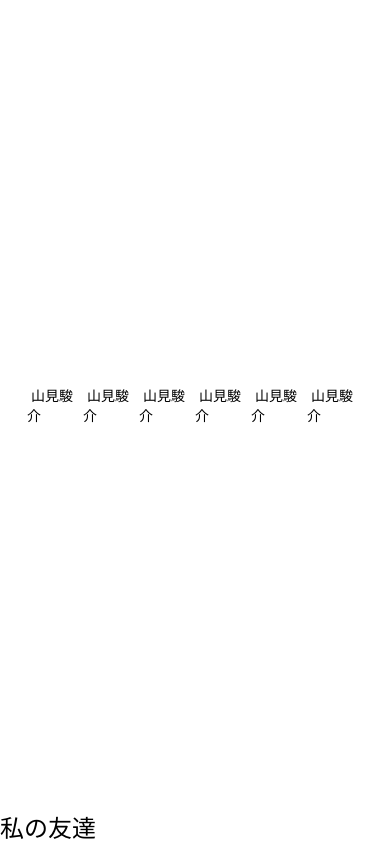
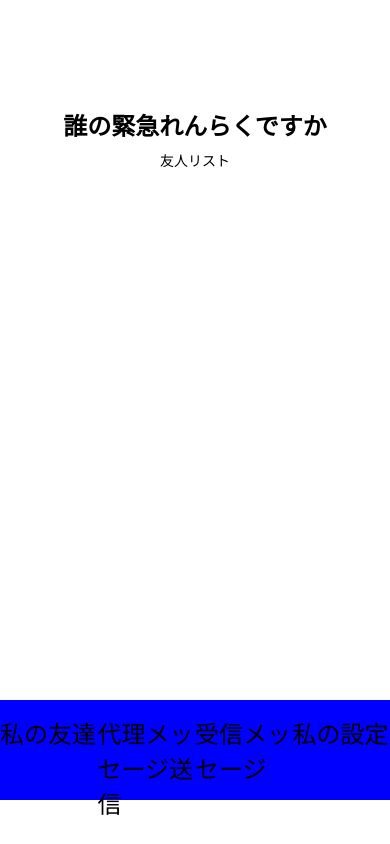
Before and after one commit to Moorley/connect-plus, a React Native app: screen / in a window 390 px wide. Built offline with nearby package versions, Linux system fonts and the light colour scheme.

Commit message:
レイアウト変更

```diff
--- a/App.jsx
+++ b/App.jsx
@@ -3,18 +3,33 @@ import React from 'react';
 import { StyleSheet, Text, View } from 'react-native';
 import FooterButton from './src/componets/FooterButtton';
 import EmergencyFriendList from './src/screens/EmergencyFriendList';
+import FriendList from './src/componets/FriendList';
+import Footer from './src/componets/Footer';
+import Header from './src/componets/Header';
 
 export default function App() {
   return (
-    <EmergencyFriendList />
+    <View style={styles.appContainer}>
+      <Header style={styles.Header}/>
+      <FriendList style={styles.FriendList} />
+      <Footer style={styles.Footer}/>
+    </View>
   );
 }
 
 const styles = StyleSheet.create({
   container: {
+  },
+
+  Header: {
     flex: 1,
-    backgroundColor: '#fff',
-    alignItems: 'center',
-    justifyContent: 'center',
+  },
+
+  FriendList: {
+    flex: 2,
+  },
+
+  Footer: {
+    flex: 3,
   },
 });
--- /dev/null
+++ b/src/componets/Footer.jsx
@@ -0,0 +1,34 @@
+import React from "react";
+import { View, StyleSheet} from "react-native";
+import FooterButton from "./FooterButtton";
+
+export default function Footer() {
+    return (
+        <View style={styles.footerContainer}>
+            <View style={styles.footerButton}>
+                <FooterButton label="私の友達"/>
+                <FooterButton label="代理メッセージ送信"/>
+                <FooterButton label="受信メッセージ"/>
+                <FooterButton label="私の設定"/>
+            </View>
+        </View>
+    )
+}
+
+
+const styles = StyleSheet.create({
+    footerContainer: {
+        backgroundColor: "blue",
+        height: 100,
+        width: "100%",
+        position: "absolute",
+        top: 700,
+    },
+
+    footerButton: {
+        flexDirection: 'row',
+        justifyContent: 'center',
+        alignItems: 'flex-start',
+        paddingTop: 15,
+    },
+})
--- a/src/componets/FooterButtton.jsx
+++ b/src/componets/FooterButtton.jsx
@@ -1,9 +1,8 @@
-import label from "prop-types";
 import React from "react";
 import { View, StyleSheet, Text, TouchableOpacity  } from "react-native";
 
 export default function FooterButton(props) {
-    const label = props.label;
+    const {label} = props;
     return (
         <TouchableOpacity style={styles.footerButton}>
             <Text style={styles.Text}>{label}</Text>
@@ -18,6 +17,7 @@ FooterButton.propTypes = {
 
 const styles = StyleSheet.create({
     footerButton: {
+        flex: 1,
     },
     Text:{
         fontSize: 24,
--- /dev/null
+++ b/src/componets/FriendList.jsx
@@ -0,0 +1,18 @@
+import React from "react";
+import { View, StyleSheet, Text } from "react-native";
+
+
+export default function FriendList() {
+    return (
+        <View style={styles.friendListContainer}>
+            <Text>友人リスト</Text>
+        </View>
+    )
+}
+
+
+const styles = StyleSheet.create({
+    friendListContainer: {
+        alignItems: "center",
+    }
+})
--- /dev/null
+++ b/src/componets/Header.jsx
@@ -0,0 +1,31 @@
+import React from "react";
+import { View, StyleSheet, Text  } from "react-native";
+
+export default function Header() {
+    return (
+        <View style={styles.headerContainer}>
+            <View style={styles.headerInner}>
+                <Text style={styles.headerText}>誰の緊急れんらくですか</Text>
+            </View>
+        </View>
+    )
+}
+
+const styles = StyleSheet.create({
+    headerContainer: {
+        width: "100%",
+        height: 150,
+        justifyContent: "flex-end",
+    },
+
+    headerInner: {
+        alignItems: "center",
+    },
+
+    headerText: {
+        fontSize: 24,
+        paddingBottom: 8,
+        fontWeight: "bold",
+    },
+
+})
```
